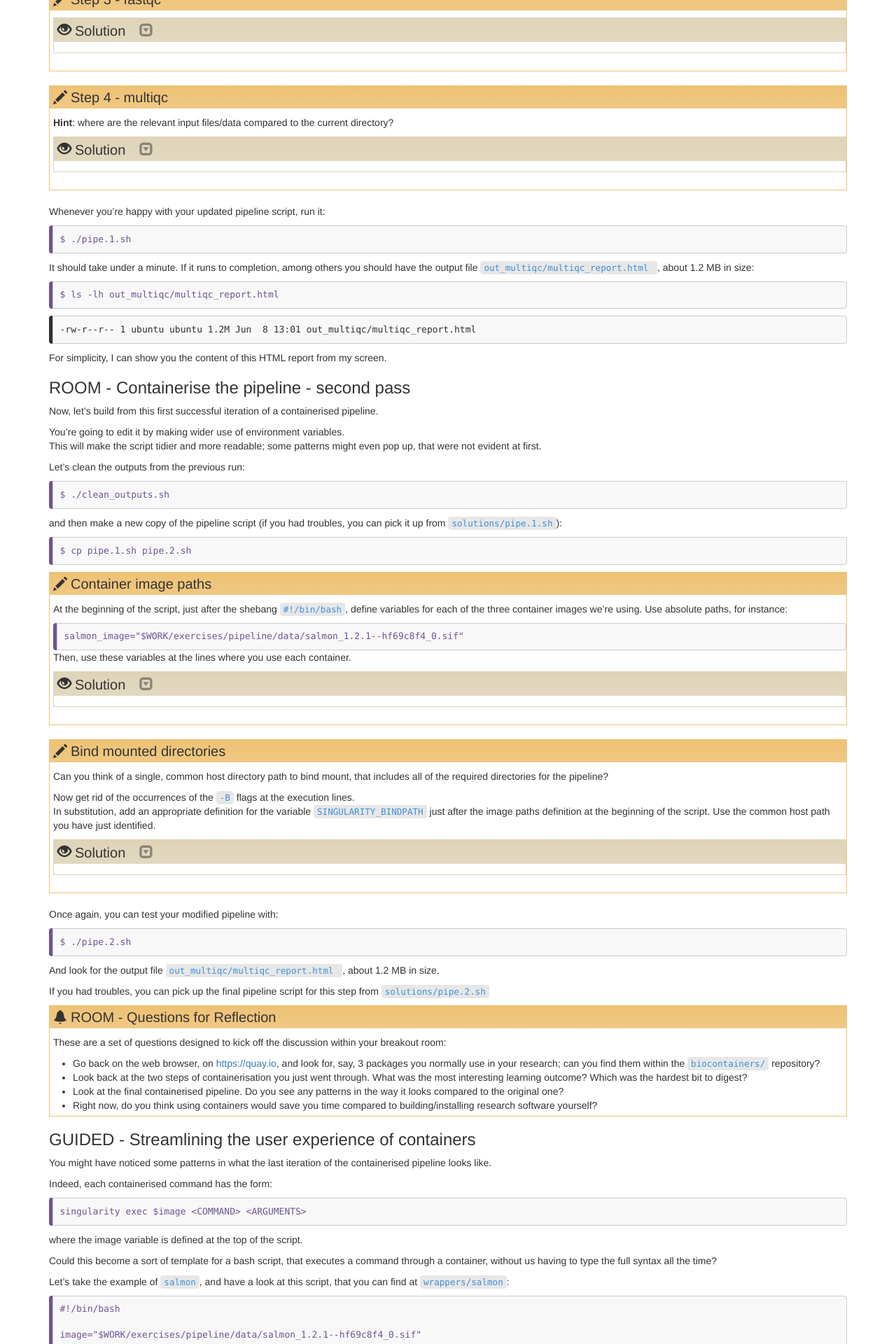
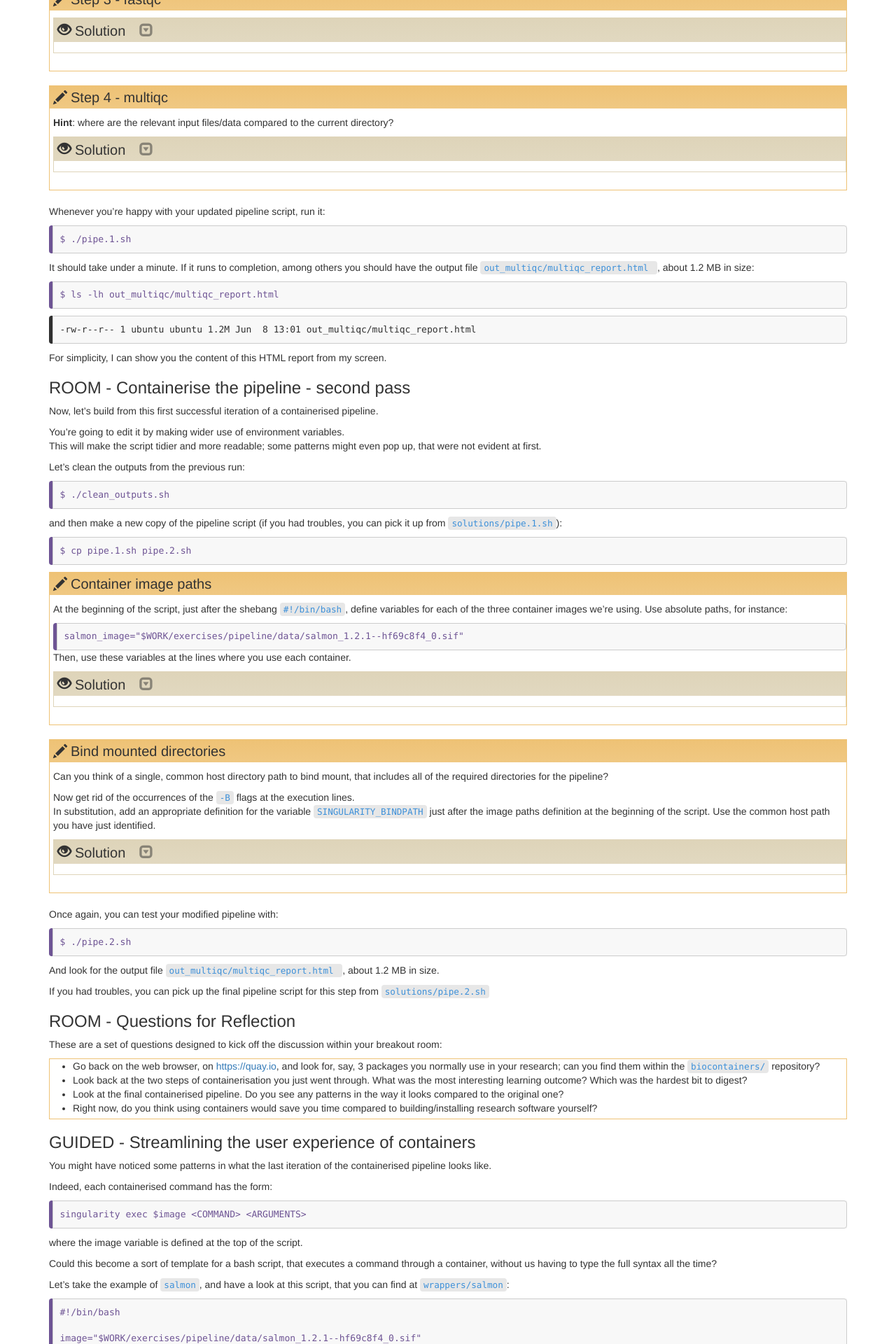
Before and after one commit to PawseySC/containers-bioinformatics-workshop, a Jekyll site: the page built from _episodes/3.pipeline.md, in a window 1280 px wide. Shown: the part 4480-6400 px from the top of the page at 70% size. Built offline with Jekyll 4.4.1, drawn with Linux system fonts in a browser that asks for light colours.

```diff
--- a/_episodes/3.pipeline.md
+++ b/_episodes/3.pipeline.md
@@ -459,10 +459,10 @@ And look for the output file `out_multiqc/multiqc_report.html `, about 1.2 MB in
 If you had troubles, you can pick up the final pipeline script for this step from `solutions/pipe.2.sh`
 
 
-> ## ROOM - Questions for Reflection
->
-> These are a set of questions designed to kick off the discussion within your breakout room:
->
+### ROOM - Questions for Reflection
+
+These are a set of questions designed to kick off the discussion within your breakout room:
+
 > * Go back on the web browser, on [https://quay.io](https://quay.io), and look for, say, 3 packages you normally use in your research; can you find them within the `biocontainers/` repository?
 > * Look back at the two steps of containerisation you just went through.  What was the most interesting learning outcome?  Which was the hardest bit to digest?
 > * Look at the final containerised pipeline.  Do you see any patterns in the way it looks compared to the original one?
```
